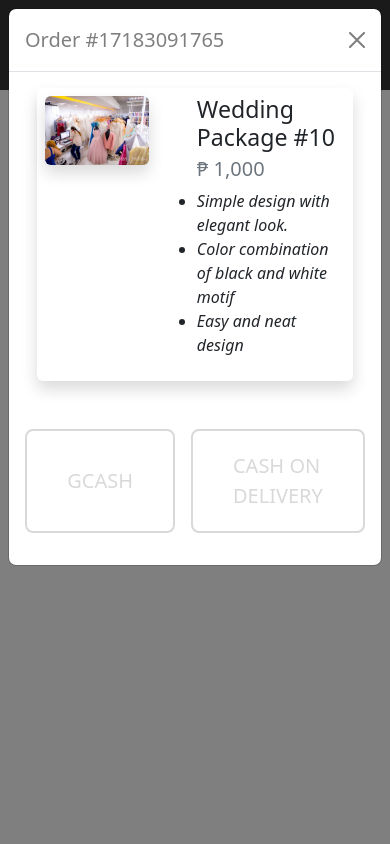
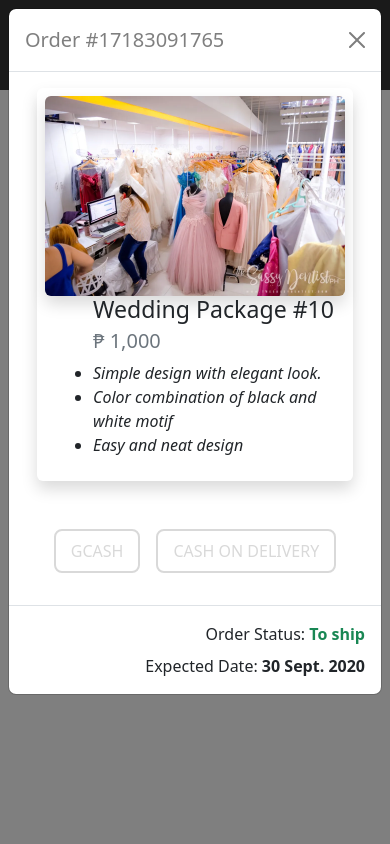
Before and after one commit to Ramel-Alphasys/glam, a PHP site: page /Order.php in a window 390 px wide, after a click that opens the changed part. Run offline with PHP 8.4, Linux system fonts and the light colour scheme.

Commit message:
Style Update

```diff
--- a/Order.php
+++ b/Order.php
@@ -45,7 +45,7 @@
                 Order #1
               </div>
               <div class="float-end">
-                <span class="text-muted">Proceed to checkout</span>&nbsp;&nbsp;<i class="fa fa-arrow-right"></i>
+                <span class="text-muted">View Order</span>&nbsp;&nbsp;<i class="fa fa-arrow-right"></i>
               </div>
             </div>
           </div>
@@ -55,7 +55,7 @@
                 Order #2
               </div>
               <div class="float-end">
-                <span class="text-muted">Proceed to checkout</span>&nbsp;&nbsp;<i class="fa fa-arrow-right"></i>
+                <span class="text-muted">View Order</span>&nbsp;&nbsp;<i class="fa fa-arrow-right"></i>
               </div>
             </div>
           </div>
@@ -70,7 +70,7 @@
               </div>
               <div class="modal-body">
                 <div class="container">
-                  <div class="d-flex p-2 shadow rounded">
+                  <div class="d-flex p-2 shadow rounded order-det">
                     <div class="">
                       <img src="assets/img/img1.png" class="img-fluid shadow rounded" alt="" width="200" height="200">
                     </div>
@@ -86,17 +86,17 @@
                 </div>
                 <div class="container w-100 mt-5 mb-3">
                   <div class="d-flex justify-content-center m-3">
-                    <div class="cstm-card fs-5 f2-bold text-uppercase me-3" id="gcashMode">
+                    <div class="cstm-card f2-bold me-3" id="gcashMode">
                       Gcash
                     </div>
-                    <div class="cstm-card fs-5 f2-bold text-uppercase" id="codMode">
+                    <div class="cstm-card f2-bold" id="codMode">
                       Cash On Delivery
                     </div>
                   </div>
                 </div>
                 <div class="form invisible d-none" id="gcashForm">
                   <div class="container">
-                    Gcask
+                    Gcash
                   </div>
                 </div>
                 <div class="form invisible d-none" id="codForm">
@@ -139,6 +139,14 @@
                       </div>
                     </form>
                   </div>
+                </div>
+              </div>
+              <div class="modal-footer clearfix">
+                <div class="float-start">
+                  <span class="fw-light">Order Status: </span><span class="text-success fw-semibold">To ship</span>
+                </div>
+                <div class="float-end">
+                  <span class="fw-light">Expected Date: </span><span class="fw-semibold">30 Sept. 2020</span>
                 </div>
               </div>
             </div>
--- a/Product.php
+++ b/Product.php
@@ -17,7 +17,7 @@
              <i class="fa fa-bars fa-2x"></i>
           </div>
           <div class="logo">
-             <a class="nav-link" href="index.php">Glamurous</a>
+             <a class="nav-link" href="index.php">Glamurousa</a>
           </div>
           <div class="menu">
              <ul>
--- a/Profile.php
+++ b/Profile.php
@@ -17,7 +17,7 @@
              <i class="fa fa-bars fa-2x"></i>
           </div>
           <div class="logo">
-             <a class="nav-link" href="index.php">Glamurous</a>
+             <a class="nav-link" href="index.php">Glamurousa</a>
           </div>
           <div class="menu">
              <ul>
--- a/css/cstmHome.css
+++ b/css/cstmHome.css
@@ -40,7 +40,7 @@ header {
       position: fixed;
       float: left;
       margin: 16px 46px;
-      color: #000;
+      color: #fff;
       font-weight: bold;
       font-size: 30px;
       letter-spacing: 2px;
@@ -57,7 +57,7 @@ nav {
 nav ul {
       line-height: 60px;
       list-style: none;
-      background: rgba(0, 0, 0, 0);
+      background: rgba(0, 0, 0, 0.3);
       overflow: hidden;
       padding: 0;
       text-align: right;
@@ -77,7 +77,7 @@ nav ul li {
 
 nav ul li a {
       text-decoration: none;
-      color: #000;
+      color: white;
       font-size: 16px;
       text-transform: uppercase;
 }
--- a/css/cstmOrder.css
+++ b/css/cstmOrder.css
@@ -19,6 +19,7 @@ nav {
       position: fixed;
       width: 100%;
       line-height: 60px;
+      z-index: 1;
 }
 
 nav ul {
@@ -96,6 +97,16 @@ nav ul li a:hover{
             display: block;
       }
 
+      .order-det {
+        flex-wrap: wrap;
+      }
+      .order-det img {
+        width: 100% !important;
+      }
+      .cstm-card {
+        padding: 8px 15px !important;
+        font-size: 1rem !important;
+      }
 }
 
 /* Custom Css */
@@ -109,6 +120,8 @@ nav ul li a:hover{
     cursor: pointer;
     display: flex;
     color: #d9d9d9;
+    font-size: 1.25rem;
+    text-transform: uppercase;
 }
 .cstm-card.active {
     color: #0a0a0a;
--- a/css/cstmProd.css
+++ b/css/cstmProd.css
@@ -54,6 +54,7 @@ nav {
       position: fixed;
       width: 100%;
       line-height: 60px;
+      z-index: 1;
 }
 
 nav ul {
--- a/index.php
+++ b/index.php
@@ -18,7 +18,7 @@
              <i class="fa fa-bars fa-2x"></i>
           </div>
           <div class="logo">
-             <a class="nav-link" href="index.php">Glamurous</a>
+             <a class="nav-link" href="index.php">Glamurousa</a>
           </div>
           <div class="menu">
              <ul>
@@ -50,7 +50,7 @@
           </div>
         </div>
         <div class="container">
-          <div class="carousel-caption text-start text-dark">
+          <div class="carousel-caption text-start text-light bg-dark bg-opacity-50 p-3 rounded">
             <h1>Example headline.</h1>
             <p>Some representative placeholder content for the first slide of the carousel.</p>
           </div>
```
Also changed, not shown: Detail.php (+6 -1 lines).
